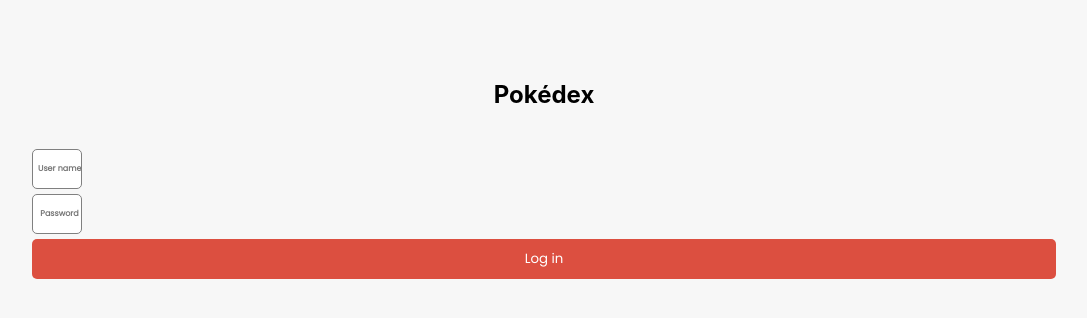
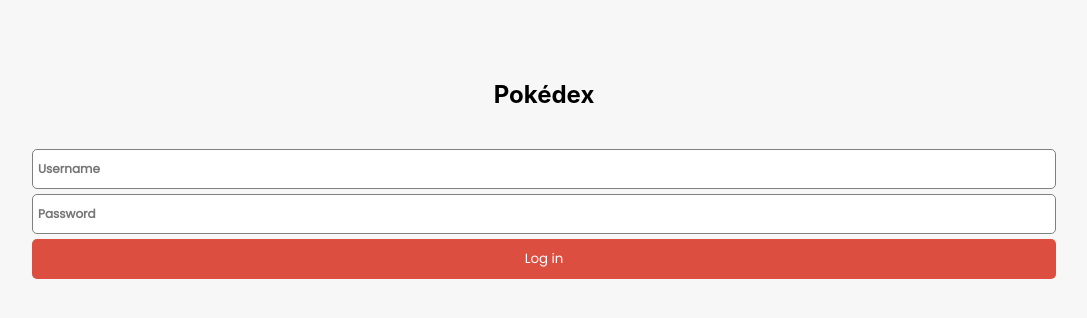
Before and after one commit to PilarCiganda/Pokedex, a React (Create React App) app: page / in a window 1280 px wide. Shown: the top 318 px of the page, without its empty margins (96-1183 px from the left). Built offline with nearby package versions, Linux system fonts and the light colour scheme; no server answers.

Commit message:
Diseño login

```diff
--- a/src/Componentes/Login/Login.css
+++ b/src/Componentes/Login/Login.css
@@ -28,6 +28,9 @@
     font-family: "Poppins", sans-serif;
     padding-left: 5px;
     grid-row: 2;
+    width: 80vw;
+    text-align: left;
+    font-size: 12px;
 }
 
 .input-password {
@@ -37,6 +40,9 @@
     font-family: "Poppins", sans-serif;
     padding-left: 5px;
     grid-row: 3;
+    width: 80vw;
+    text-align: left;
+    font-size: 12px;
 }
 
 .button {
--- a/src/Componentes/Login/Login.jsx
+++ b/src/Componentes/Login/Login.jsx
@@ -60,7 +60,7 @@
             <form onSubmit={handleSubmit} className="form">
                 <input
                 type="text"
-                placeholder="User name"
+                placeholder="Username"
                 className="input-user"
                 onChange={onUserInput}
                 value={user} />
--- a/src/Componentes/PokeInput/PokeInput.jsx
+++ b/src/Componentes/PokeInput/PokeInput.jsx
@@ -1,17 +1,11 @@
 import "../PokeInput/PokeInput.css";
 import React from "react";
 import ProgressBar from "@ramonak/react-progress-bar";
-import { LinearProgress } from "@mui/material";
-import { useParams } from "react-router-dom";
 import { useState } from "react";
 import { useNavigate } from "react-router-dom";
-import { Link } from "react-router-dom";
-import { grey } from "@mui/material/colors";
-import { type } from "@testing-library/user-event/dist/type";
 
 const PokeInput = ({}) => {
   const navigate = useNavigate();
-
   const [name, setName] = useState("");
   const [movimiento1, setMovimiento1] = useState("");
   const [movimiento2, setMovimiento2] = useState("");
@@ -121,11 +115,8 @@
       }
 
       const auth = await respuesta.json();
-      console.log(auth);
+      navigate("/main");
 
-      localStorage.setItem("token", auth.token);
-
-      navigate("/main");
     } catch (error) {
       console.error(error);
     }
@@ -162,6 +153,10 @@
     setTipo2(type.name);
   };
 
+  const volverAlMain = () => {
+    navigate("/main");
+  };
+
   return (
     <div className="container" style={{ background: type1 }}>
       <div className="cargarPoke">
@@ -175,9 +170,9 @@
       <div className="main">
         <nav>
           <div>
-            <Link className="linkImg" to="/">
+            <div className="linkImg" onClick={volverAlMain}>
               <img className="flechaImg" src="../img/arrowicon.png" alt="1" />
-            </Link>
+            </div>
             <h1>
               <input onChange={inputName} className="inputName"></input>
             </h1>
```
